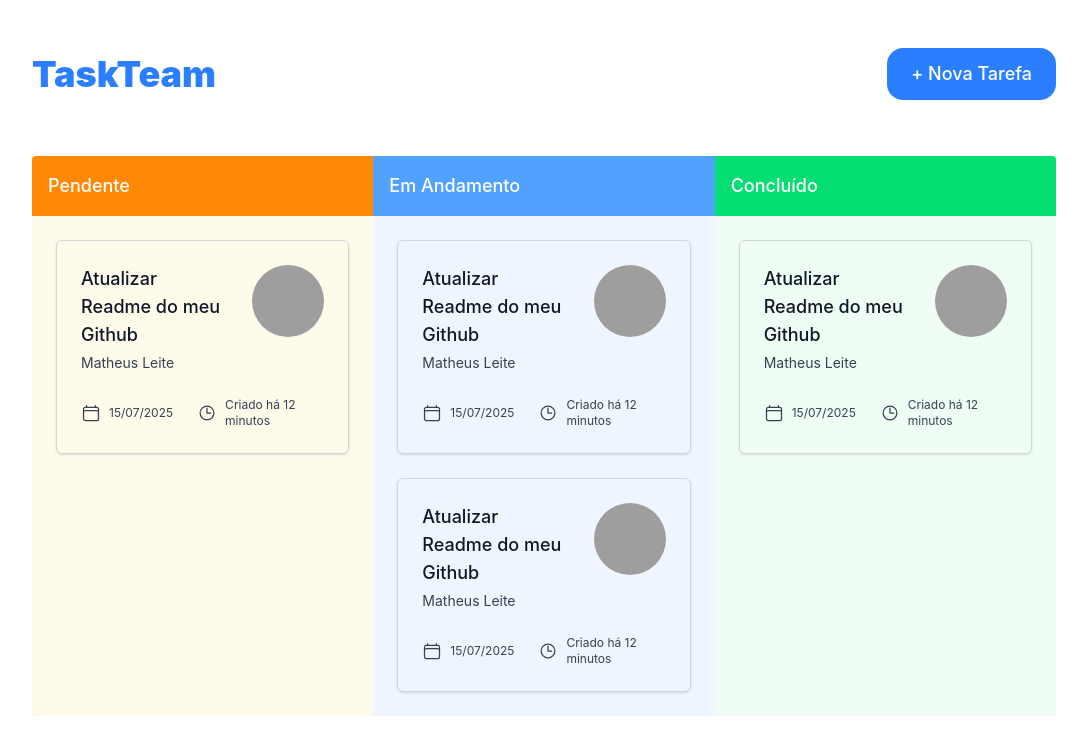
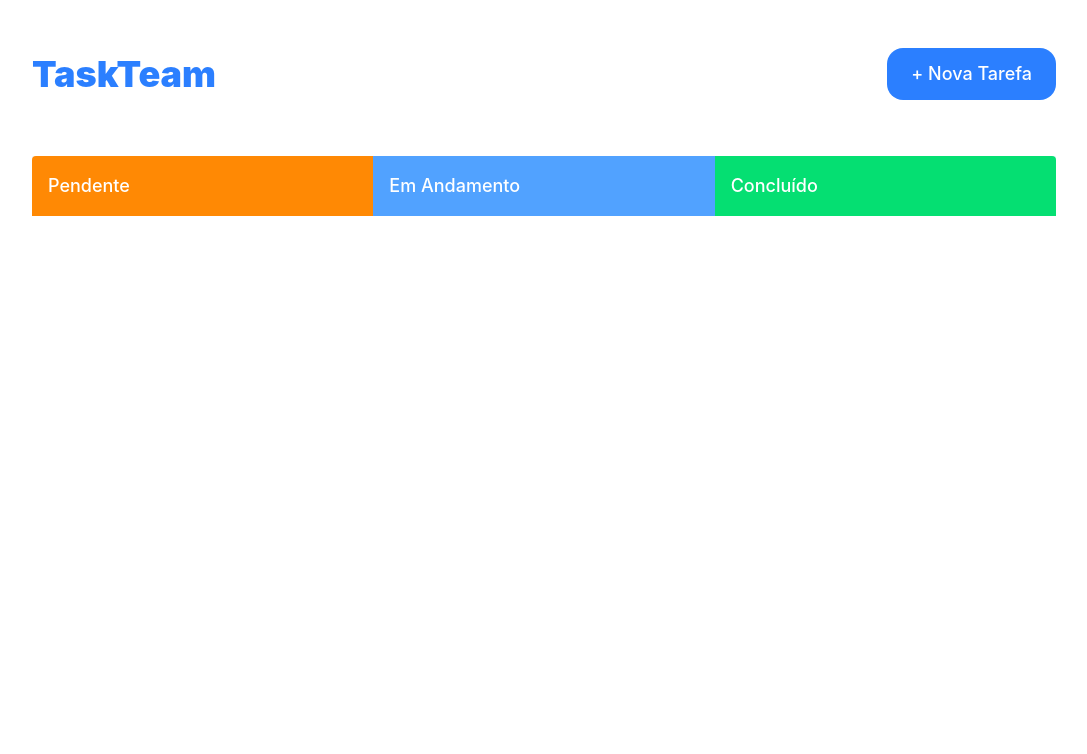
Before and after one commit to Theus03/task-team, a React (Vite) app: page / in a window 1280 px wide. Shown: the top 754 px of the page, without its empty margins (96-1183 px from the left). Built offline with nearby package versions, Linux system fonts and the light colour scheme; grey boxes are pictures that could not be loaded; a web font is replaced by a local one.

Commit message:
Implementação do método que realiza a listagem das tasks

```diff
--- a/src/App.tsx
+++ b/src/App.tsx
@@ -4,9 +4,11 @@ import Card from './components/Card';
 import Modal from './components/Modal';
 import { modalStateAtom } from './atoms/modalAtom';
 import { useRecoilState } from 'recoil';
+import { taskListState } from './atoms/taskListState';
 
 function App() {
   const [_, setShowModal] = useRecoilState(modalStateAtom);
+  const [task, setTasks] = useRecoilState(taskListState);
 
   useEffect(() => {
     const cards = document.querySelectorAll<HTMLDivElement>('[draggable="true"]');
@@ -55,16 +57,15 @@ function App() {
         <div className='bg-blue-50 flex mb-6'>
           <div id="pending" className='bg-amber-50 w-150 rounded h-auto'>
             <div className='p-4 bg-orange-400 text-lg text-white font-medium rounded rounded-r-none rounded-b-none'>Pendente</div>
-              <Card />
+              { task.filter(t => t.status == 1)?.map(t => <Card task={t} />) }
           </div>
           <div id="progress" className='bg-blue-50 w-150 rounded'>
             <div className='p-4 bg-blue-400 text-lg text-white font-medium rounded rounded-l-none rounded-r-none'>Em Andamento</div>
-              <Card />
-              <Card />
+              { task.filter(t => t.status == 2)?.map(t => <Card task={t} />) }
           </div>
           <div id="done" className='bg-green-50 w-150 rounded'>
             <div className='p-4 bg-green-400 text-lg text-white font-medium rounded rounded-l-none rounded-b-none'>Concluído</div>
-              <Card />
+              { task.filter(t => t.status == 3)?.map(t => <Card task={t} />) }
           </div>
         </div>
       </div>
--- a/src/components/Card.tsx
+++ b/src/components/Card.tsx
@@ -1,4 +1,10 @@
-export default function Card() {
+import type { Task } from "../types/Task";
+
+type CardProps = {
+    task: Task
+}
+
+export default function Card( { task }: CardProps) {
     return (
         <div draggable className="cursor-move m-6 shadow block rounded-md border border-gray-300 p-4 sm:p-6">
             <div className="sm:flex sm:justify-between sm:gap-4 lg:gap-6">
@@ -6,8 +12,8 @@ export default function Card() {
                 <img alt="Photo User" src="https://images.unsplash.com/photo-1752599071610-5c4c87cef0e8?w=500&auto=format&fit=crop&q=60&ixlib=rb-4.1.0&ixid=M3wxMjA3fDB8MHxwcm9maWxlLXBhZ2V8MXx8fGVufDB8fHx8fA%3D%3D" className="size-16 rounded-full object-cover sm:size-[72px]"/>
                 </div>
                 <div className="mt-4 sm:mt-0">
-                <h3 className="text-lg font-medium text-pretty text-gray-900">Atualizar Readme do meu Github</h3>
-                <p className="mt-1 text-sm text-gray-700">Matheus Leite</p>
+                <h3 className="text-lg font-medium text-pretty text-gray-900">{task.descricao}</h3>
+                <p className="mt-1 text-sm text-gray-700">{task.user}</p>
                 </div>
             </div>
             <dl className="mt-6 flex gap-4 lg:gap-6">
--- a/src/components/Modal.tsx
+++ b/src/components/Modal.tsx
@@ -20,6 +20,7 @@ export default function Modal() {
         const task: Task = {
             id: id,
             descricao: descricao,
+            status: 1,
             user: "Matheus Leite",
             dataCriacao: "21/07/2025"
         }
--- a/src/hooks/useTaskCRUD.ts
+++ b/src/hooks/useTaskCRUD.ts
@@ -3,7 +3,12 @@ import { taskListState } from "../atoms/taskListState";
 import type { Task } from "../types/Task";
 
 export function useTaskCRUD() {
-    const [_, setTasks] = useRecoilState(taskListState);
+    const [tasks, setTasks] = useRecoilState(taskListState);
+
+    const allTasks = () => {
+        console.log(tasks);
+        return tasks;
+    }
 
     const addTask = (task: Task) => {
         setTasks((old) => [...old, task]);
@@ -17,5 +22,5 @@ export function useTaskCRUD() {
         setTasks((old) => old.filter(t => t.id !== id));
     }
 
-    return { addTask, updateTask, deleteTask }
+    return { allTasks, addTask, updateTask, deleteTask }
 }
--- a/src/types/Task.ts
+++ b/src/types/Task.ts
@@ -1,6 +1,7 @@
 export interface Task {
     id: number;
     descricao: string;
+    status: number;
     user: string;
     dataCriacao: string;
 }
```
